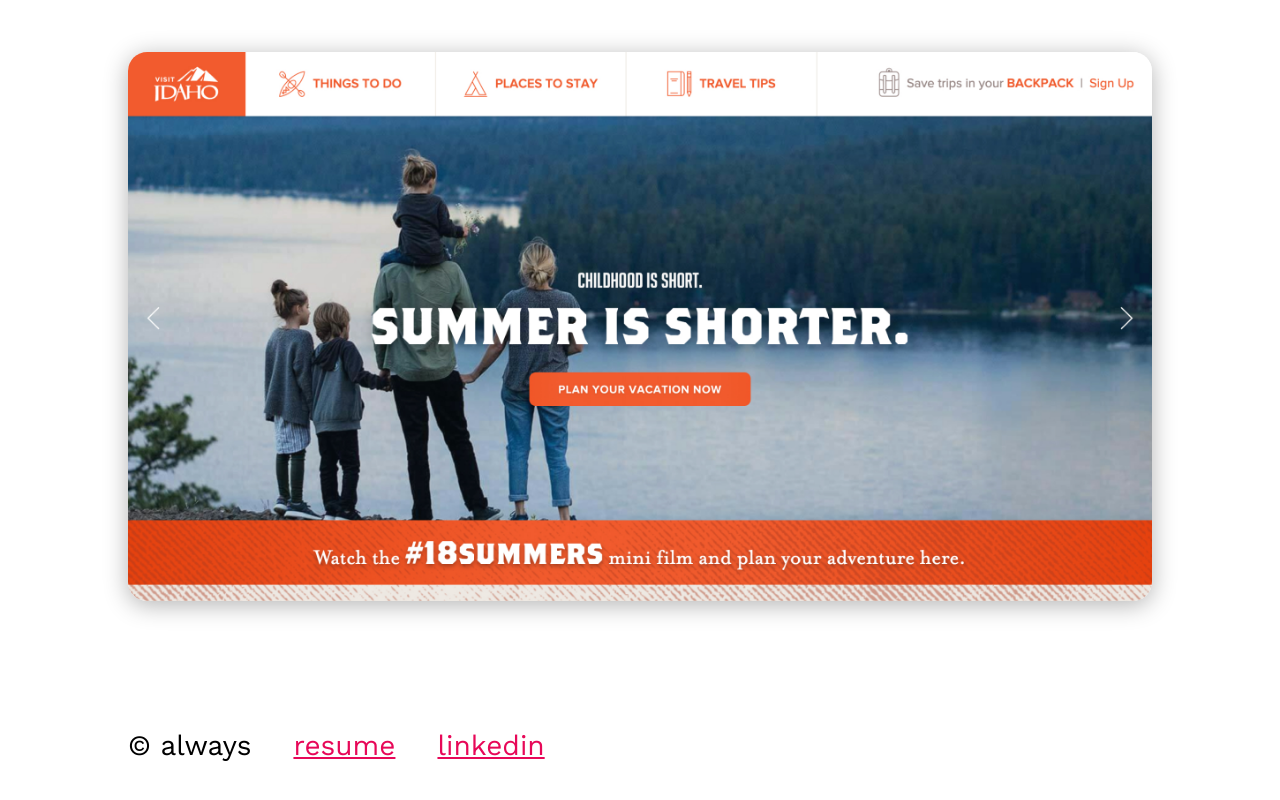
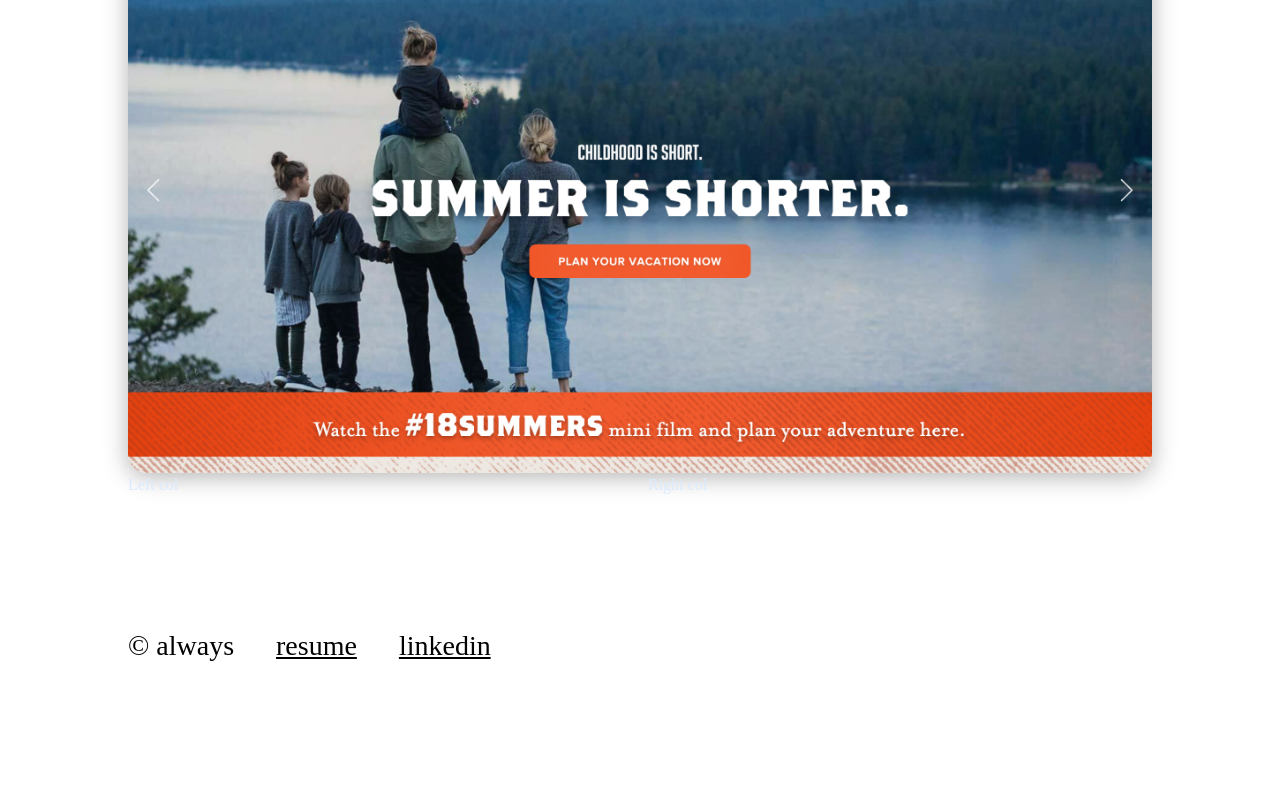
Before and after one commit to stevenorell/sn.portfolio, a Next.js app: page /projects/visit-idaho in a window 1280 px wide. Shown: the part 680-1480 px from the top of the page. After the commit the page ends 1411 px from the top, so only its background shows below. Built offline with nearby package versions, Linux system fonts and the light colour scheme.

Commit message:
Installed tailwindcss

```diff
--- a/package.json
+++ b/package.json
@@ -16,9 +16,11 @@
     "react-dom": "^18.0.0"
   },
   "devDependencies": {
+    "autoprefixer": "^10.4.4",
     "eslint": "7.30.0",
     "eslint-config-next": "11.0.1",
+    "postcss": "^8.4.5",
     "postcss-inline-svg": "^5.0.0",
-    "postcss-preset-env": "^6.7.0"
+    "tailwindcss": "^3.0.24"
   }
 }
--- a/pages/_app.js
+++ b/pages/_app.js
@@ -1,4 +1,3 @@
-import Head from 'next/head'
 import '../styles/globals.css'
 
 function MyApp({ Component, pageProps }) {
--- a/pages/_document.js
+++ b/pages/_document.js
@@ -7,7 +7,7 @@ class MyDocument extends Document {
         <Head>
           <link rel="icon" href="/favicon.ico" />
           <link rel="preconnect" href="https://fonts.googleapis.com" />
-          <link rel="preconnect" href="https://fonts.gstatic.com" crossOrigin />
+          <link rel="preconnect" href="https://fonts.gstatic.com" crossOrigin="true" />
           <link href="https://fonts.googleapis.com/css2?family=Work+Sans:wght@400;800&display=swap" rel="stylesheet" />
         </Head>
         <body>
--- a/pages/projects/visit-idaho/index.js
+++ b/pages/projects/visit-idaho/index.js
@@ -35,6 +35,11 @@ export default function ExampleProject() {
           />
         </div>
 
+        <div className="columns-2 text-blue-100">
+          <div>Left col</div>
+          <div>Right col</div>
+        </div>
+
       </main>
 
       <Footer />
--- /dev/null
+++ b/postcss.config.js
@@ -0,0 +1,8 @@
+module.exports = {
+  plugins: {
+    'postcss-inline-svg': {},
+    'tailwindcss/nesting': {},
+    tailwindcss: {},
+    autoprefixer: {},
+  },
+}
--- a/styles/globals.css
+++ b/styles/globals.css
@@ -1,3 +1,7 @@
+@tailwind base;
+@tailwind components;
+@tailwind utilities;
+
 @import 'constants';
 
 html,
@@ -16,6 +20,7 @@ main {
 
   @media (min-width: 1080px) {
     padding: 4rem 8rem;
+    max-width: 1680px;
   }
 }
 
--- /dev/null
+++ b/tailwind.config.js
@@ -0,0 +1,10 @@
+module.exports = {
+  content: [
+    "./pages/**/*.{js,ts,jsx,tsx}",
+    "./components/**/*.{js,ts,jsx,tsx}",
+  ],
+  theme: {
+    extend: {},
+  },
+  plugins: [],
+}
```
Also changed, not shown: postcss.config.json (deleted, +0 -18 lines), 1 other file (tests, documents, lock files or other folders).
